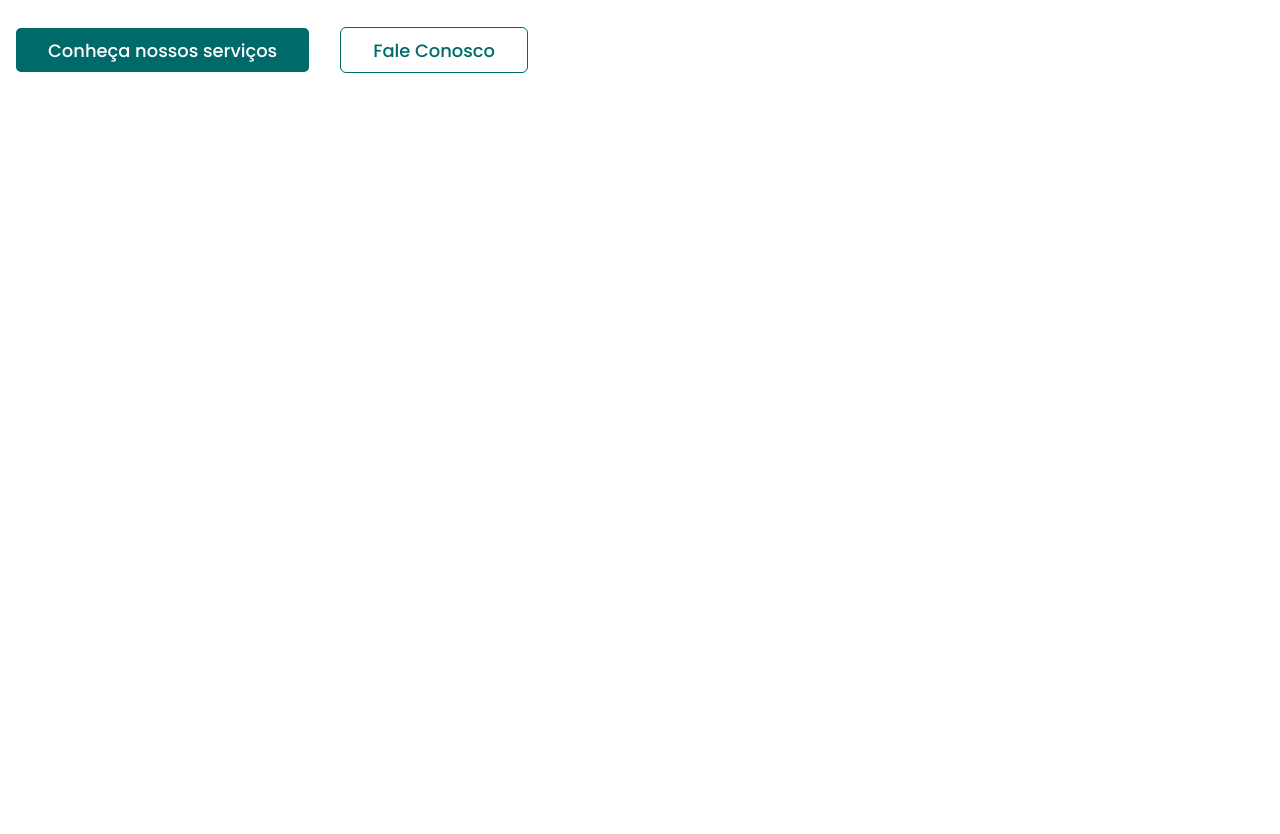
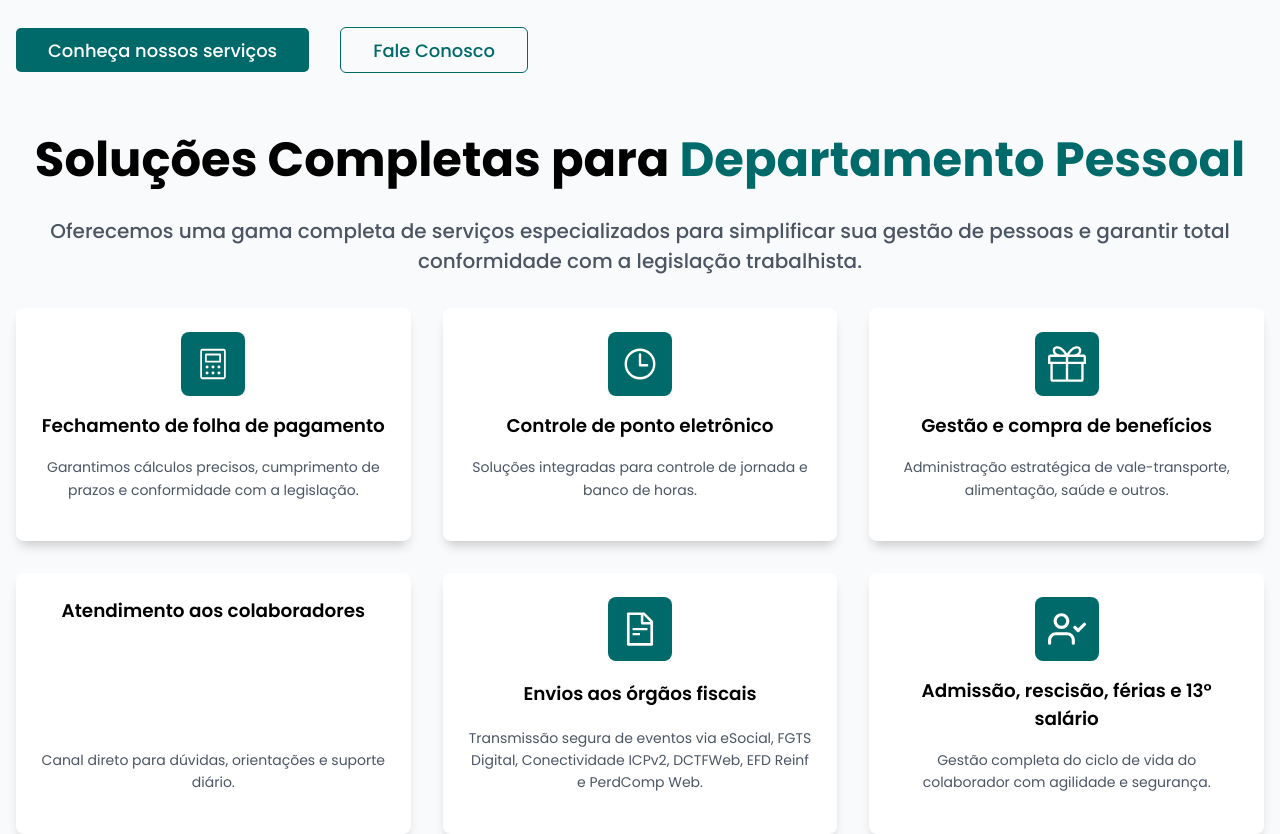
Before and after one commit to lucasgomesdacruz/BPO, a Next.js app: page / in a window 1280 px wide. Shown: the part 540-1374 px from the top of the page. Before the commit the page ends 800 px from the top, so only its background shows below. Built offline with nearby package versions, Linux system fonts and the light colour scheme.

Commit message:
feat: add services section

```diff
--- a/package.json
+++ b/package.json
@@ -12,7 +12,7 @@
     "next": "15.4.6",
     "react": "19.1.0",
     "react-dom": "19.1.0",
-    "react-icons": "^5.5.0",
+    "react-icons": "^5.6.0",
     "sass": "^1.90.0",
     "scss": "^0.2.4"
   },
--- /dev/null
+++ b/src/app/components/CardAbout/CardAbout.module.scss
@@ -0,0 +1,52 @@
+.card {
+    display: flex;
+    flex-direction: column;
+    justify-content: space-between;
+    align-items: center;
+    height: 100%;
+
+    padding: 1.5rem;
+    border-radius: 8px;
+
+    background: white;
+
+    box-shadow: 0 8px 12px -4px #00000033;
+
+    transition: transform 0.2s, box-shadow 0.2s;
+    text-align: center;
+
+    span {
+        display: flex;
+        align-items: center;
+        justify-content: center;
+        margin-bottom: 1rem;
+        width: 4rem;
+        height: 4rem;
+        background-color: var(--color-variable-primary);
+        border-radius: 8px;
+
+
+        svg {
+            color: white;
+        }
+    }
+
+    h3 {
+        margin-bottom: 1rem;
+        font-size: 1.15rem;
+        line-height: 1.75rem;
+        font-weight: 600;
+    }
+
+    p {
+        margin-bottom: 1rem;
+        font-size: 0.875rem;
+        line-height: 1.6;
+        color: var(--color-tercery);
+    }
+}
+
+.card:hover {
+    transform: translateY(-5px);
+    box-shadow: 0 12px 20px -6px rgba(0, 0, 0, 0.25);
+}
--- /dev/null
+++ b/src/app/components/CardAbout/CardAbout.tsx
@@ -0,0 +1,24 @@
+import styles from './CardAbout.module.scss'
+
+interface CardProps {
+    title: string;
+    text: string;
+    icon?: React.ElementType;
+}
+
+const CardAbout = ({ icon: Icon, title, text }: CardProps) => {
+
+    return (
+        <div className={styles.card}>
+            {Icon && (
+                <span>
+                    <Icon size={38} />
+                </span>
+            )}
+            <h3>{title}</h3>
+            <p>{text}</p>
+        </div>
+    )
+}
+
+export default CardAbout;
--- a/src/app/globals.css
+++ b/src/app/globals.css
@@ -13,6 +13,11 @@
   font-family: Poppins, sans-serif, Arial;
 }
 
+body {
+  background-color: #f9fafb;
+}
+
+
 a {
   color: inherit;
   text-decoration: none;
--- a/src/app/page.module.scss
+++ b/src/app/page.module.scss
@@ -6,6 +6,8 @@
     margin: 0 auto;
     padding: 0 1rem;
     margin-top: 2rem;
+    margin-bottom: 4rem;
+
 
     .hero_container {
         display: flex;
@@ -86,4 +88,49 @@
 
         }
     }
+
+
 }
+
+.servicesBg {
+    display: flex;
+    justify-content: center;
+    align-items: center;
+    flex-direction: column;
+    max-width: 1280px;
+    margin: 0 auto;
+    padding: 0 1rem;
+    margin-top: 2rem;
+
+    .services_container {
+        text-align: center;
+        margin-bottom: 2rem;
+
+        h2 {
+            font-size: 3rem;
+            line-height: 1;
+            margin-bottom: 2rem;
+
+            span {
+                color: var(--color-variable-primary);
+
+                svg {
+                    color: white;
+                }
+            }
+        }
+
+        h3 {
+            font-size: 1.25rem;
+            color: var(--color-tercery);
+            font-weight: 500;
+        }
+    }
+
+    .services_cards {
+        display: grid;
+        grid-template-columns: repeat(3, 1fr);
+        gap: 2rem;
+        align-items: stretch;
+    }
+}
--- a/src/app/page.tsx
+++ b/src/app/page.tsx
@@ -1,5 +1,14 @@
 import styles from "./page.module.scss";
 import Header from "./components/Header/Header";
+import CardAbout from "./components/CardAbout/CardAbout";
+import { PiCalculatorLight } from "react-icons/pi"
+import { IoTimeOutline } from "react-icons/io5";
+import { GiPresent } from "react-icons/gi";
+import { RxPeople } from "react-icons/rx";
+import { AiOutlineFileText } from "react-icons/ai";
+import { FaUserCheck } from "react-icons/fa";
+import { FiUserCheck } from "react-icons/fi";
+import { SlPresent } from "react-icons/sl";
 
 export default function Home() {
   return (
@@ -31,6 +40,43 @@ export default function Home() {
         </div>
 
       </section>
+      <section className={styles.servicesBg}>
+        <div className={styles.services_container}>
+          <h2>Soluções Completas para <span>Departamento Pessoal</span></h2>
+          <h3>Oferecemos uma gama completa de serviços especializados para simplificar sua gestão de pessoas e garantir total conformidade com a legislação trabalhista.</h3>
+        </div>
+        <div className={styles.services_cards}>
+          <CardAbout
+            icon={PiCalculatorLight}
+            title="Fechamento de folha de pagamento"
+            text="Garantimos cálculos precisos, cumprimento de prazos e conformidade com a legislação."
+          />
+          <CardAbout
+            icon={IoTimeOutline}
+            title="Controle de ponto eletrônico"
+            text="Soluções integradas para controle de jornada e banco de horas."
+          />
+          <CardAbout
+            icon={SlPresent}
+            title="Gestão e compra de benefícios"
+            text="Administração estratégica de vale-transporte, alimentação, saúde e outros."
+          />
+          <CardAbout
+            icon={RxPeople}
+            title="Atendimento aos colaboradores"
+            text="Canal direto para dúvidas, orientações e suporte diário."
+          />
+          <CardAbout
+            icon={AiOutlineFileText}
+            title="Envios aos órgãos fiscais" text="Transmissão segura de eventos via eSocial, FGTS Digital, Conectividade ICPv2, DCTFWeb, EFD Reinf e PerdComp Web."
+          />
+          <CardAbout
+            icon={FiUserCheck}
+            title="Admissão, rescisão, férias e 13° salário"
+            text="Gestão completa do ciclo de vida do colaborador com agilidade e segurança."
+          />
+        </div>
+      </section>
     </>
 
   );
```
Also changed, not shown: 1 other file (tests, documents, lock files or other folders).
